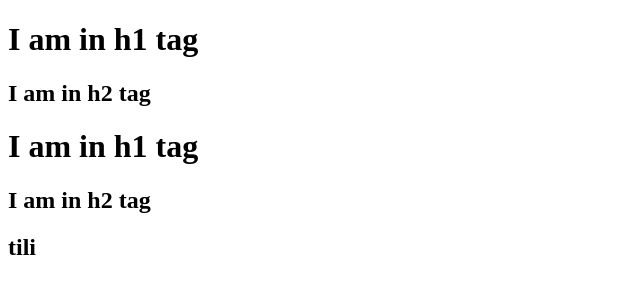
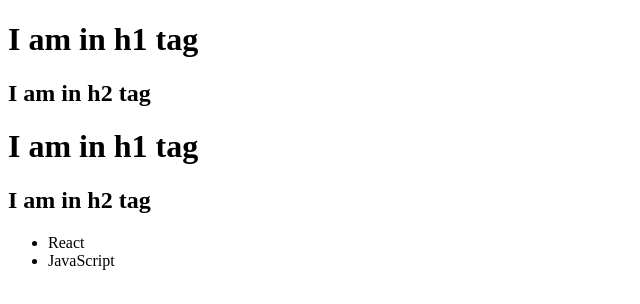
Before and after one commit to yawar-Ayub/React-in-Detail, a plain HTML site: page index.html in a window 1280 px wide. Shown: the whole page, without its empty margins (0-640 px from the left). Drawn offline with nearby package versions, Linux system fonts and the light colour scheme.

Commit message:
small update

```diff
--- a/App.js
+++ b/App.js
@@ -14,4 +14,7 @@ React.createElement("div", {
 );
 const root =ReactDOM.createRoot(document.getElementById("root"));
 root.render(parent);
-console.log(root)
+const list =React.createElement("ul",{},
+[React.createElement("li",{id:"li"},"React"),React.createElement("li",{id:"li"},"JavaScript")]);
+const rootlist = ReactDOM.createRoot(document.getElementById("rootlist"));
+rootlist.render(list);
--- a/index.html
+++ b/index.html
@@ -9,8 +9,7 @@
 </head>
 <body>
     <div id="root"></div>
-    <h2>tili</h2>
-
+    <div id="rootlist"></div>
 
 
 
```
Also changed, not shown: Readme.md.
